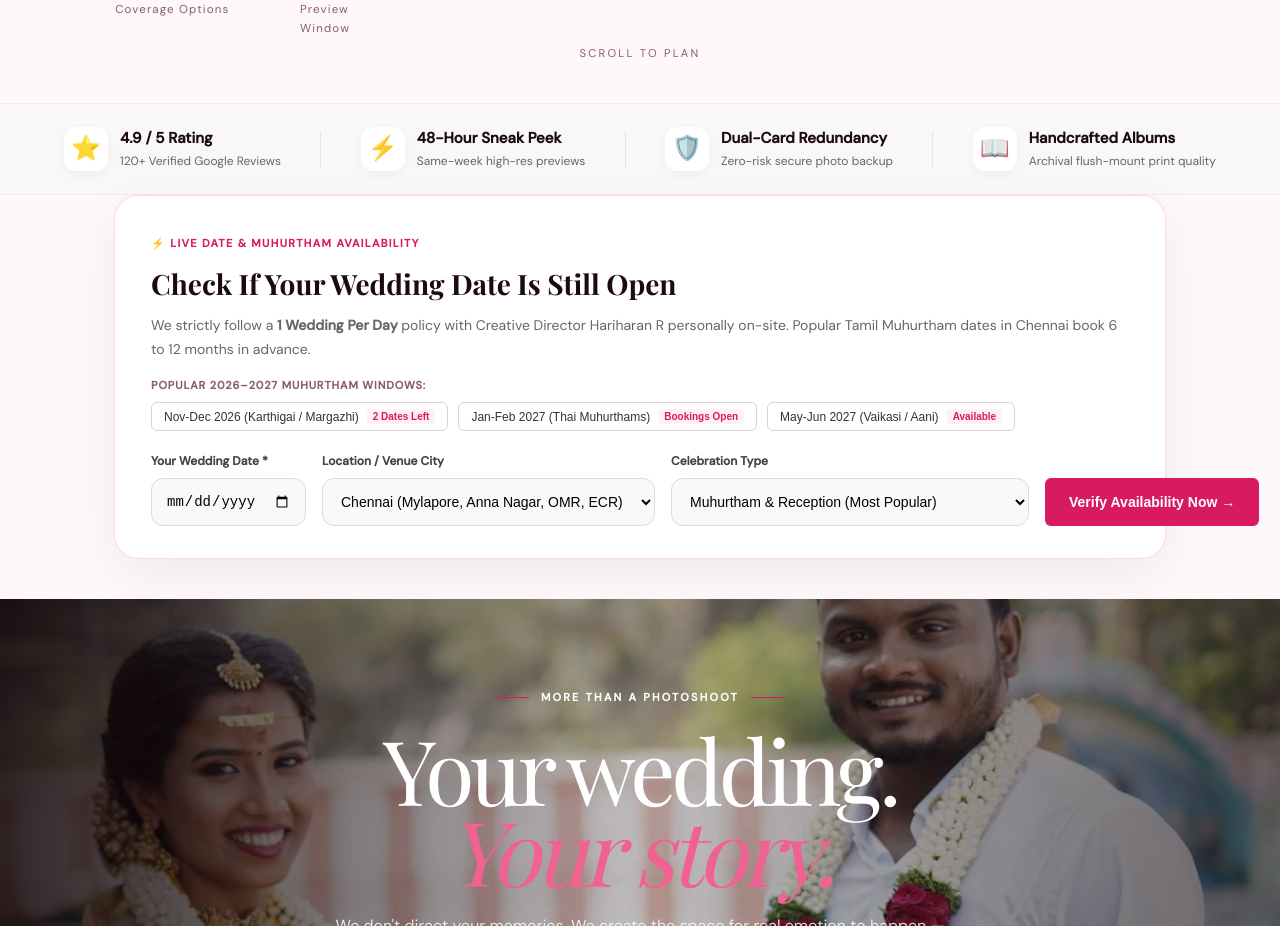
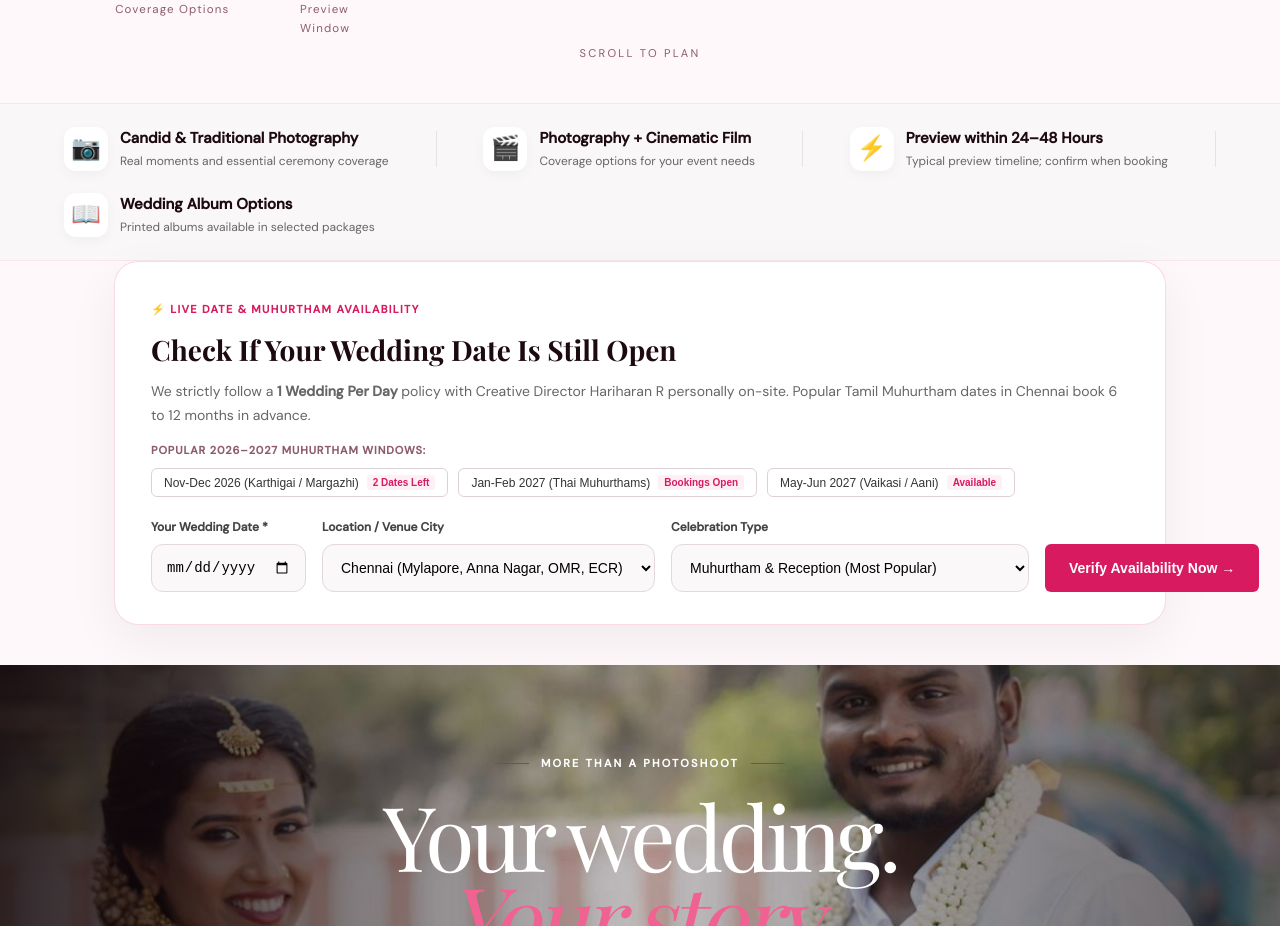
Before and after one commit to harishhs143hs-code/Image-Paradise-Photography, a React (Vite) app: page / in a window 1280 px wide. Shown: the part 962-1888 px from the top of the page. Built offline with nearby package versions, Linux system fonts and the light colour scheme; a web font is replaced by a local one.

Commit message:
fix: replace unsupported rating claims with service facts

```diff
--- a/src/components/TrustBar.tsx
+++ b/src/components/TrustBar.tsx
@@ -2,13 +2,23 @@ import React from 'react';
 
 export const TrustBar: React.FC = () => {
   return (
-    <section className="trust-bar-section" aria-label="Why couples trust Image Paradise">
+    <section className="trust-bar-section" aria-label="Image Paradise Photography services">
       <div className="trust-bar-inner">
         <div className="trust-item">
-          <div className="trust-icon">⭐</div>
+          <div className="trust-icon">📷</div>
           <div className="trust-text">
-            <strong>4.9 / 5 Rating</strong>
-            <span>120+ Verified Google Reviews</span>
+            <strong>Candid &amp; Traditional Photography</strong>
+            <span>Real moments and essential ceremony coverage</span>
+          </div>
+        </div>
+
+        <div className="trust-divider" aria-hidden="true" />
+
+        <div className="trust-item">
+          <div className="trust-icon">🎬</div>
+          <div className="trust-text">
+            <strong>Photography + Cinematic Film</strong>
+            <span>Coverage options for your event needs</span>
           </div>
         </div>
 
@@ -17,18 +27,8 @@ export const TrustBar: React.FC = () => {
         <div className="trust-item">
           <div className="trust-icon">⚡</div>
           <div className="trust-text">
-            <strong>48-Hour Sneak Peek</strong>
-            <span>Same-week high-res previews</span>
-          </div>
-        </div>
-
-        <div className="trust-divider" aria-hidden="true" />
-
-        <div className="trust-item">
-          <div className="trust-icon">🛡️</div>
-          <div className="trust-text">
-            <strong>Dual-Card Redundancy</strong>
-            <span>Zero-risk secure photo backup</span>
+            <strong>Preview within 24–48 Hours</strong>
+            <span>Typical preview timeline; confirm when booking</span>
           </div>
         </div>
 
@@ -37,8 +37,8 @@ export const TrustBar: React.FC = () => {
         <div className="trust-item">
           <div className="trust-icon">📖</div>
           <div className="trust-text">
-            <strong>Handcrafted Albums</strong>
-            <span>Archival flush-mount print quality</span>
+            <strong>Wedding Album Options</strong>
+            <span>Printed albums available in selected packages</span>
           </div>
         </div>
       </div>
```
